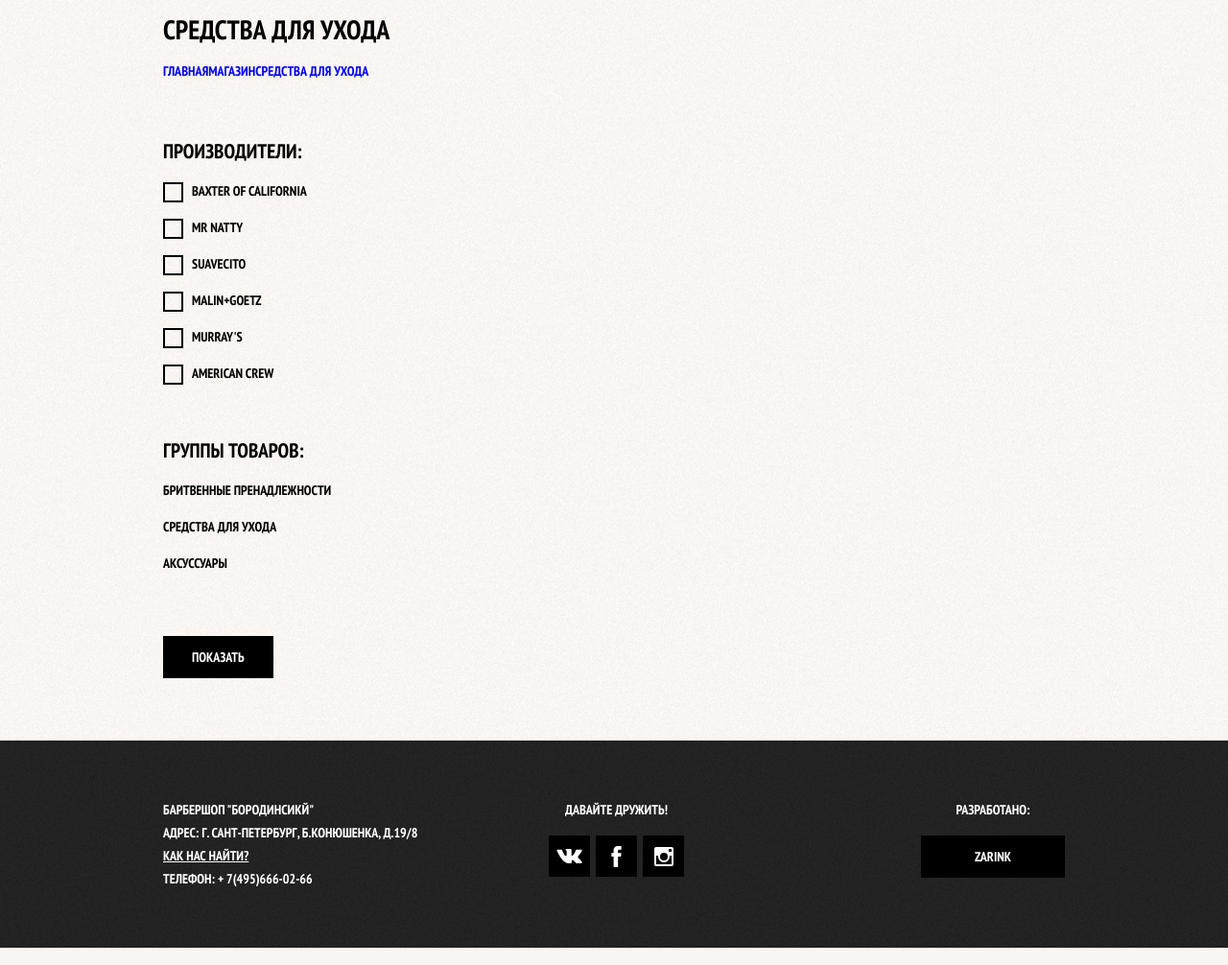
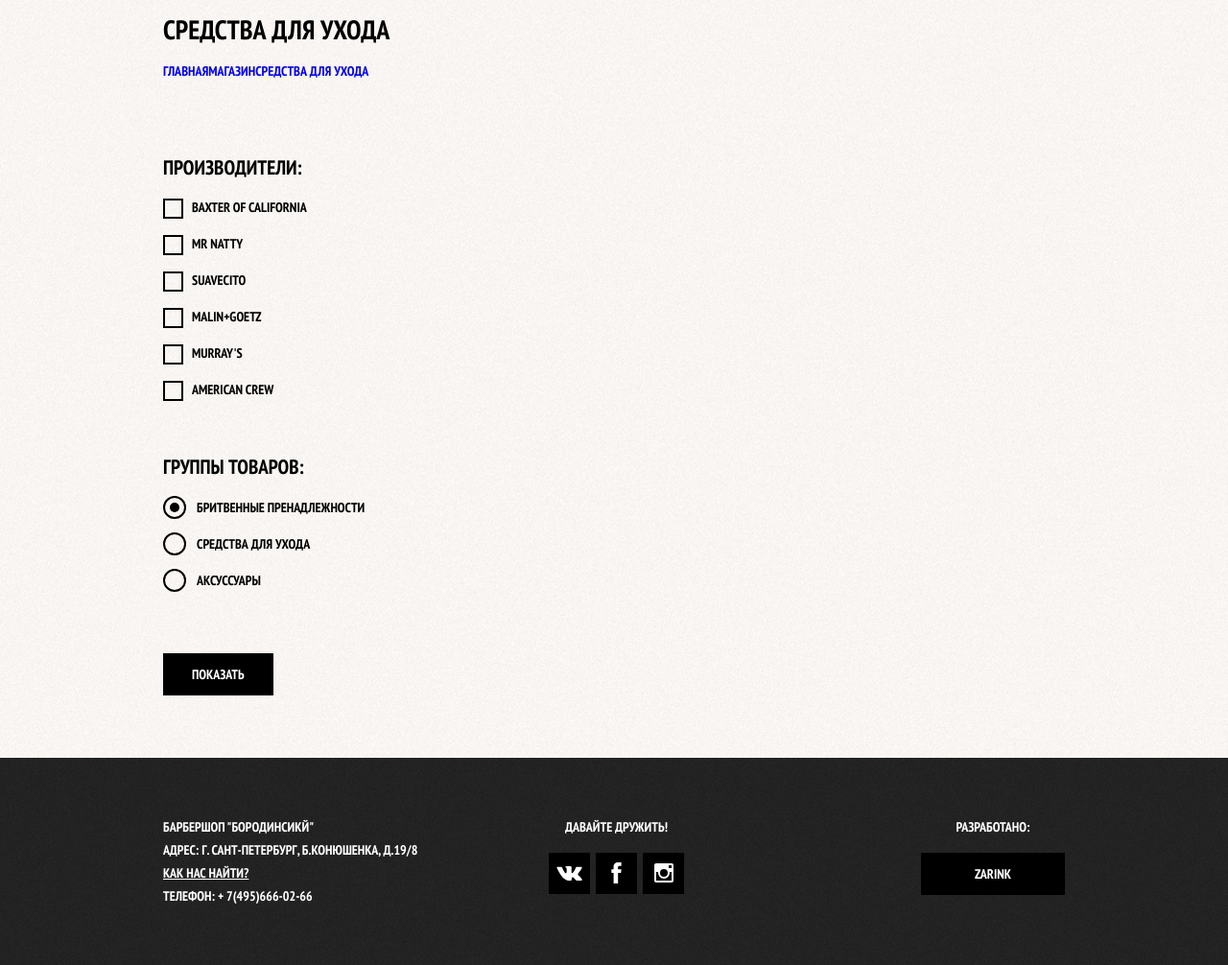
Before and after one commit to Atomini/lern_html_css_js, a Django app: page /barber/shop/ in a window 1280 px wide. Shown: the part 134-1140 px from the top of the page at 96% size. Run offline with Django 4.2, Linux system fonts and the light colour scheme.

Commit message:
Сделаны radio кнопки

```diff
--- a/site_f/main/static/barber/css/shop.css
+++ b/site_f/main/static/barber/css/shop.css
@@ -190,6 +190,97 @@ input[type='radio'].visually-hidden{
     margin-top: 57px;
 }
 
+.filter-list{
+    min-width: 168px;
+}
+
+.catalog-wrapper{
+    margin-left: 72px;
+}
+
+.content{
+    display: flex;
+    flex-wrap: wrap;
+}
+
+.catalog-wrapper{
+    display: flex;
+    flex-wrap: wrap;
+}
+
+/*--------------------radio----------------*/
+
+.goods-group-radio {
+  display: block;
+  position: relative;
+  padding-left: 35px;
+  margin-bottom: 12px;
+  cursor: pointer;
+  font-size: inherit;
+  -webkit-user-select: none;
+  -moz-user-select: none;
+  -ms-user-select: none;
+  user-select: none;
+}
+
+/* Hide the browser's default radio button */
+.goods-group-radio input {
+  position: absolute;
+  opacity: 0;
+  cursor: pointer;
+}
+
+/* Create a custom radio button */
+.radio-indicator {
+    position: absolute;
+    top: 0;
+    left: 0;
+    height: 20px;
+    width: 20px;
+    background-color: transparent;
+    border-radius: 50%;
+    border: 2px solid black;
+
+}
+
+/* On mouse-over, add a grey background color */
+.goods-group-radio:hover {
+  color: #663d15;
+}
+
+/* When the radio button is checked, add a blue background */
+.goods-group-radio input:checked ~ .radio-indicator {
+  background-color: transparent;
+}
+
+/* Create the indicator (the dot/circle - hidden when not checked) */
+.radio-indicator:after {
+  content: "";
+  position: absolute;
+  display: none;
+}
+
+/* Show the indicator (dot/circle) when checked */
+.goods-group-radio input:checked ~ .radio-indicator:after {
+  display: block;
+}
+
+/* Style the indicator (dot/circle) */
+.goods-group-radio .radio-indicator:after {
+ 	top: 5px;
+	left: 5px;
+	width: 10px;
+	height: 10px;
+	border-radius: 50%;
+	background: black;
+}
+
+.goods-group-radio input[type=radio]:disabled +label::after{
+    color: red;
+}
+
+
+
 /*----------------cheakbox---------------*/
 .makers-checkbox{
     position: relative;
@@ -221,8 +312,8 @@ input[type='radio'].visually-hidden{
     outline: 5px auto -webkit-focus-ring-color;
 }
 
-.makers-checkbox input[type=checkbox]:checked + .checkbox-indicator::before,
-.makers-checkbox input[type=checkbox]:checked + .checkbox-indicator::after{
+.makers-checkbox input[type='checkbox']:checked + .checkbox-indicator::before,
+.makers-checkbox input[type='checkbox']:checked + .checkbox-indicator::after{
     content: "";
 
     position: absolute;
--- a/site_f/main/templates/barber/shop.html
+++ b/site_f/main/templates/barber/shop.html
@@ -46,6 +46,7 @@
         </div>
 
         <div class="content">
+
             <section class="filter-list">
                 <div class="filter-wrapper">
                     <div class="makers">
@@ -94,27 +95,27 @@
                                 </label>
                             </p>
                         </form>
-                        </ul>
                     </div>
+
                     <div class="goods-group">
                         <h2 class="goods-title">Группы товаров:</h2>
                         <form class="goods-group-form" action="" method="post">
                             <p class="goods-group-name">
-                                <label for="goods-group-radio">
-                                    <input type="radio" name="goods-group" class="visually-hidden">
+                                <label class="goods-group-radio">
+                                    <input type="radio" name="goods-group" checked class="visually-hidden">
                                     <span class="radio-indicator"></span>
                                     Бритвенные пренадлежности
                                 </label>
                             </p>
                             <p class="goods-group-name">
-                                <label for="goods-group-radio">
+                                <label class="goods-group-radio">
                                     <input type="radio" name="goods-group" class="visually-hidden">
                                     <span class="radio-indicator"></span>
                                     Средства для ухода
                                 </label>
                             </p>
                             <p class="goods-group-name">
-                                <label for="goods-group-radio">
+                                <label class="goods-group-radio">
                                     <input type="radio" name="goods-group" class="visually-hidden">
                                     <span class="radio-indicator"></span>
                                     Аксуссуары
@@ -127,7 +128,11 @@
                 </div>
             </section>
 
-            <section class="catalog"></section>
+            <section class="catalog">
+                <div class="catalog-wrapper">
+
+                </div>
+            </section>
 
         </div>
 
```
